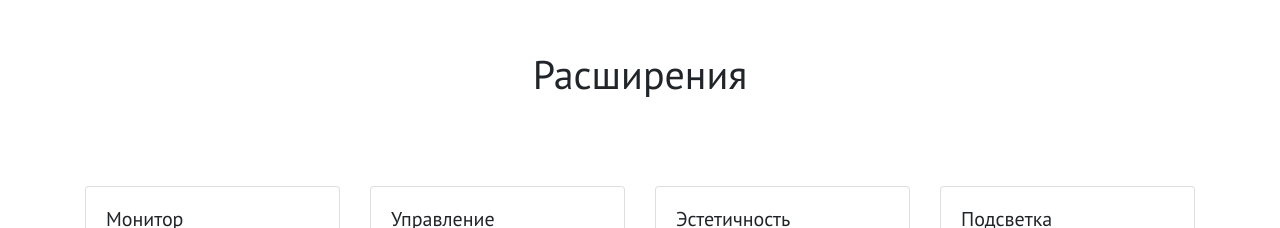
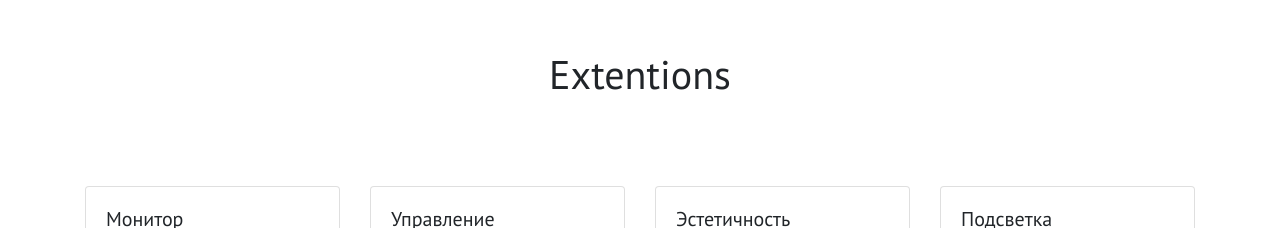
Before and after one commit to samir0v/dofgrear-project, a plain HTML site: page index.html in a window 1280 px wide. Shown: the part 3191-3419 px from the top of the page. Drawn offline with nearby package versions, Linux system fonts and the light colour scheme.

Commit message:
Update index.html

```diff
--- a/index.html
+++ b/index.html
@@ -167,7 +167,7 @@ SimSandal спроектирован  для высокой прочности
     <section id="extentions">
         <div class="section-content">
             <div class="container scrollfadein">
-                <h1 class="text-center" style="padding: 0px 0px 80px 0px">Расширения</h1>
+                <h1 class="text-center" style="padding: 0px 0px 80px 0px">Extentions</h1>
                     <div class="row">
                         <div class="col-sm-6 col-md-3">
                             <div class="card">
```
